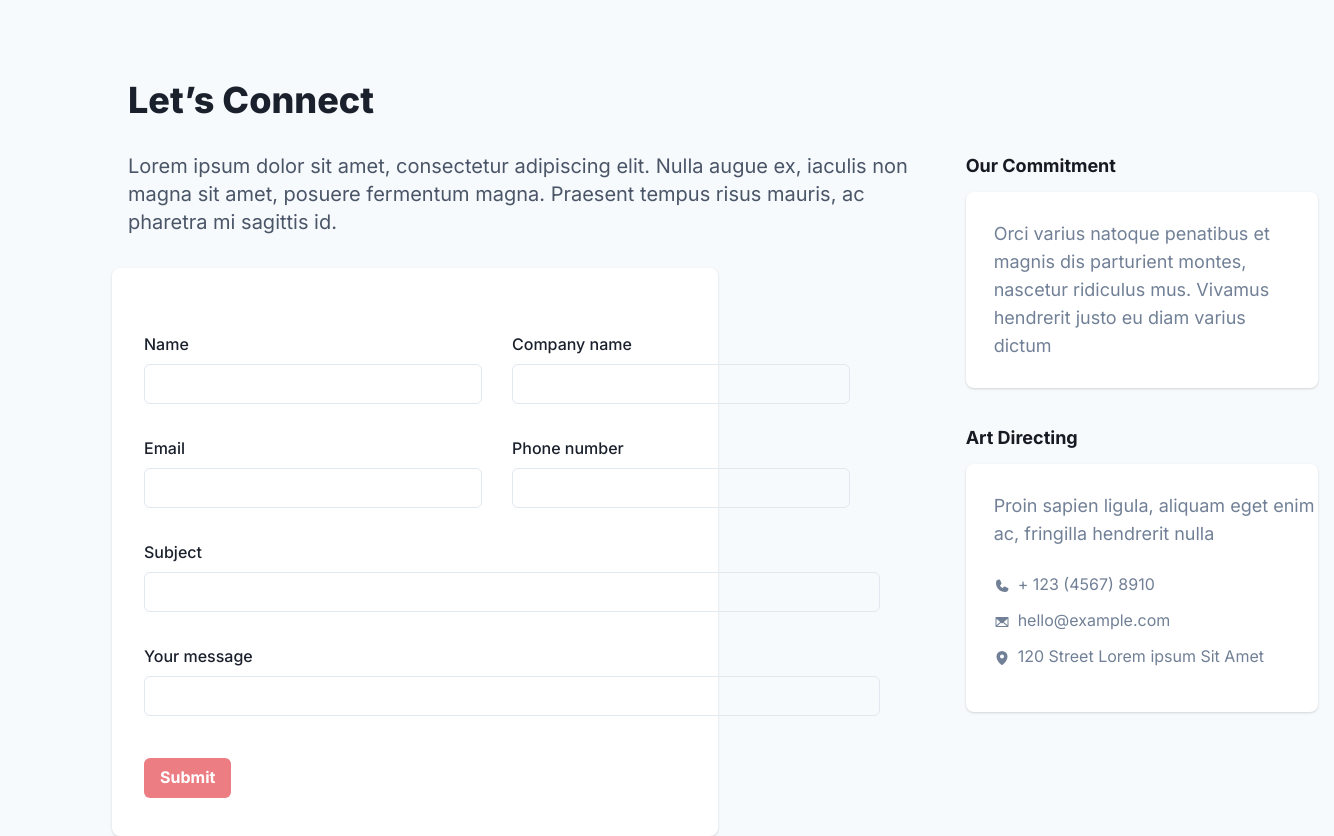
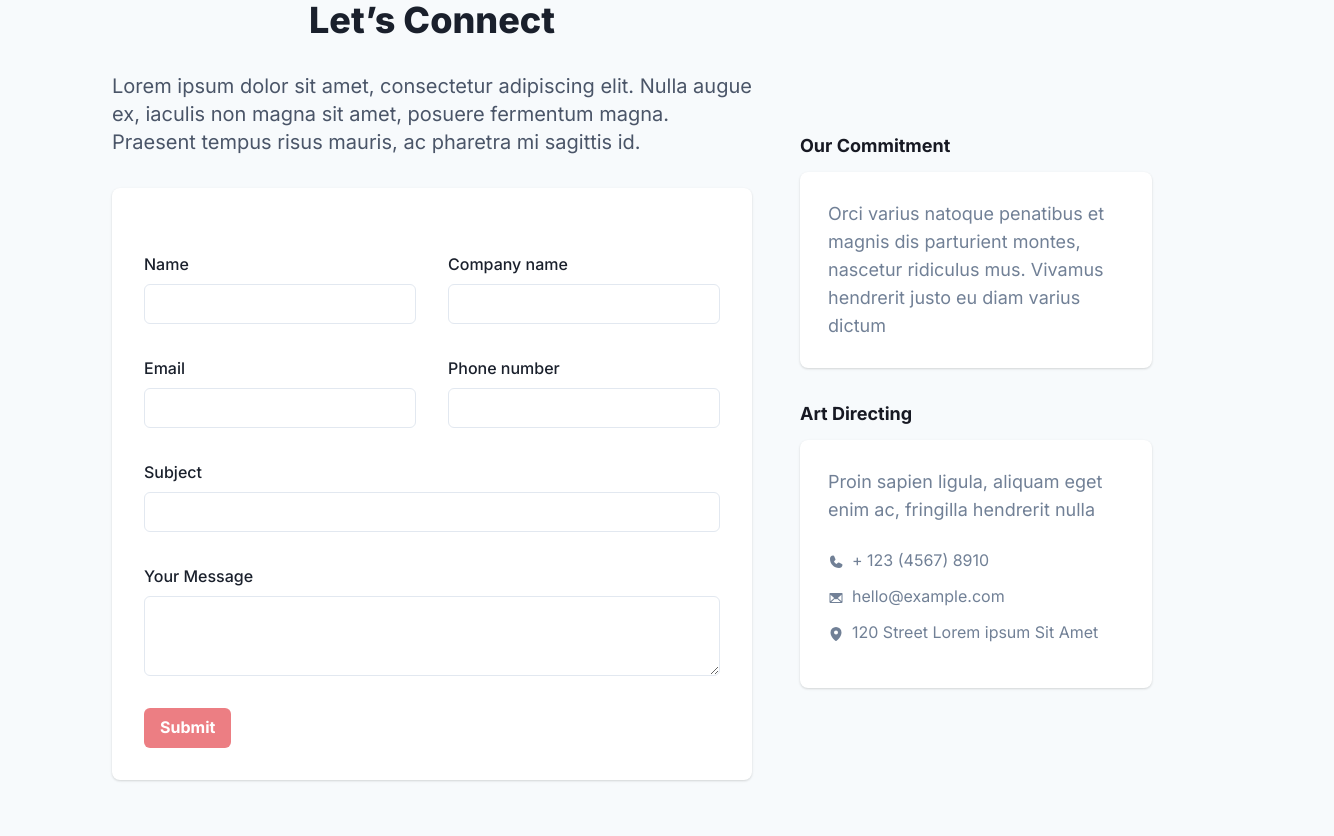
Before and after one commit to VivianeMayra/page-form, a React (Vite) app: page / in a window 1280 px wide. Shown: the whole page, 1334 px wide, since content can reach past the window. After the commit the page ends 800 px from the top, so only its background shows below. Built offline with nearby package versions, Linux system fonts and the light colour scheme.

Commit message:
Finalização do layout proposto

```diff
--- a/src/App.tsx
+++ b/src/App.tsx
@@ -7,6 +7,7 @@ import {
   List,
   ListItem,
   ListIcon,
+  Textarea,
 } from "@chakra-ui/react"
 
 import { Phone, Envelope, MapPin } from "@phosphor-icons/react"
@@ -15,21 +16,18 @@ import { TextInput } from "./components/TextInput"
 export function App() {
   return (
     <Flex
-      width="100%"
-      height="100vh"
       flexDirection="row"
-      alignItems="flex-start"
-      padding="80px 112px"
+      alignItems="center"
+      justifyContent="center"
       gap="32px"
       background="gray.100"
     >
-      <Box display="flex" flexDirection="column" alignItems="center" gap="32px">
-        <Container
+      <Box
         display="flex"
         flexDirection="column"
-          justifyContent="center"
-          alignItems="flex-start"
+        alignItems="center"
         gap="32px"
+        width="50%"
       >
         <Text
           fontFamily="Inter"
@@ -48,7 +46,6 @@ export function App() {
           fontSize="20px"
           lineHeight="28px"
           color="gray.600"
-            width="800px"
           height="84px"
         >
           {" "}
@@ -56,40 +53,44 @@ export function App() {
           ex, iaculis non magna sit amet, posuere fermentum magna. Praesent
           tempus risus mauris, ac pharetra mi sagittis id.
         </Text>
-        </Container>
-        <Container
+
+        <Box
           padding="32px"
           gap="32px"
-          width="800px"
-          height="568px"
+          width="100%"
           background="white"
           boxShadow="0px 1px 3px rgba(0, 0, 0, 0.1), 0px 1px 2px rgba(0, 0, 0, 0.06)"
           borderRadius="8px"
         >
-          <Box display="flex" width="736px">
+          <Box display="flex" gap="32px">
             <TextInput label="Name" type="text" />
             <TextInput label="Company name" type="text" />
           </Box>
-          <Box display="flex" width="736px">
+          <Box display="flex" gap="32px">
             <TextInput label="Email" type="text" />
             <TextInput label="Phone number" type="text" />
           </Box>
+          <Box display="flex" flexDirection="column">
             <TextInput label="Subject" type="text" />
-          <TextInput label="Your message" type="text" />
-          <Button background="others.50" color="white" marginTop="42px">
+            <Text fontWeight="500" marginTop="32px" marginBottom="8px">
+              Your Message
+            </Text>
+            <Textarea />
+          </Box>
+          <Box display="flex" marginTop="32px">
+            <Button background="others.50" color="white">
               Submit
             </Button>
-        </Container>
+          </Box>
+        </Box>
       </Box>
       <Box
         display="flex"
         flexDirection="column"
         alignItems="flex-start"
-        padding="72px 0px 0px"
-        gap="64px"
-        marginLeft="200px"
+        gap="60px"
       >
-        <Container gap="12px" width="384px" height="208px">
+        <Container width="384px" height="208px">
           <Text
             fontFamily="Inter"
             fontStyle="normal"
@@ -97,14 +98,13 @@ export function App() {
             fontSize="18px"
             lineHeight="28px"
             color="gray.900"
+            marginBottom="12px"
           >
             Our Commitment
           </Text>
           <Box
             background="white"
-            marginTop="12px"
             padding="28px"
-            gap="24px"
             borderRadius="8px"
             boxShadow="0px 1px 3px rgba(0, 0, 0, 0.1), 0px 1px 2px rgba(0, 0, 0, 0.06)"
           >
@@ -122,7 +122,7 @@ export function App() {
             </Text>
           </Box>
         </Container>
-        <Container gap="12px" width="384px" height="248px">
+        <Container width="384px" height="248px">
           <Text
             fontFamily="Inter"
             fontStyle="normal"
@@ -130,14 +130,13 @@ export function App() {
             fontSize="18px"
             lineHeight="28px"
             color="gray.900"
+            marginBottom="12px"
           >
             Art Directing
           </Text>
           <Box
             background="white"
-            marginTop="12px"
             padding="28px "
-            gap="24px"
             borderRadius="8px"
             boxShadow="0px 1px 3px rgba(0, 0, 0, 0.1), 0px 1px 2px rgba(0, 0, 0, 0.06)"
           >
@@ -148,9 +147,6 @@ export function App() {
               fontSize="18px"
               lineHeight="28px"
               color="gray.500"
-              width="328px"
-              height="56px"
-              marginRight="28px"
             >
               Proin sapien ligula, aliquam eget enim ac, fringilla hendrerit
               nulla
--- a/src/components/TextInput.tsx
+++ b/src/components/TextInput.tsx
@@ -3,9 +3,10 @@ interface TextInputProps {
   label: string
   type: string
 }
+
 export function TextInput({ label, type }: TextInputProps) {
   return (
-    <FormControl marginRight="30px" marginTop="32px" width="736px">
+    <FormControl marginTop="32px">
       <FormLabel>{label}</FormLabel>
       <Input type={type} />
     </FormControl>
```
Lines whose indentation alone changed are shown as unchanged.
